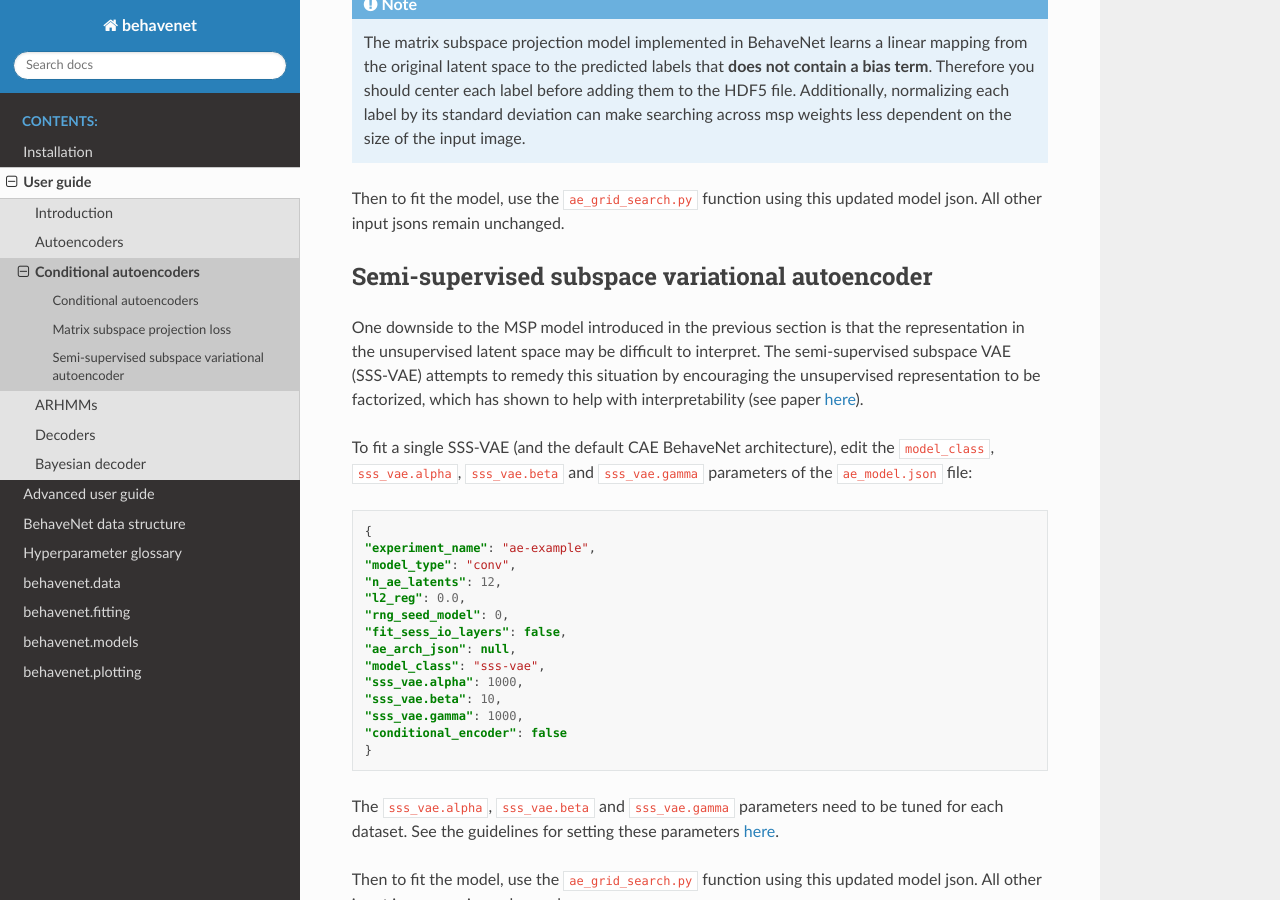
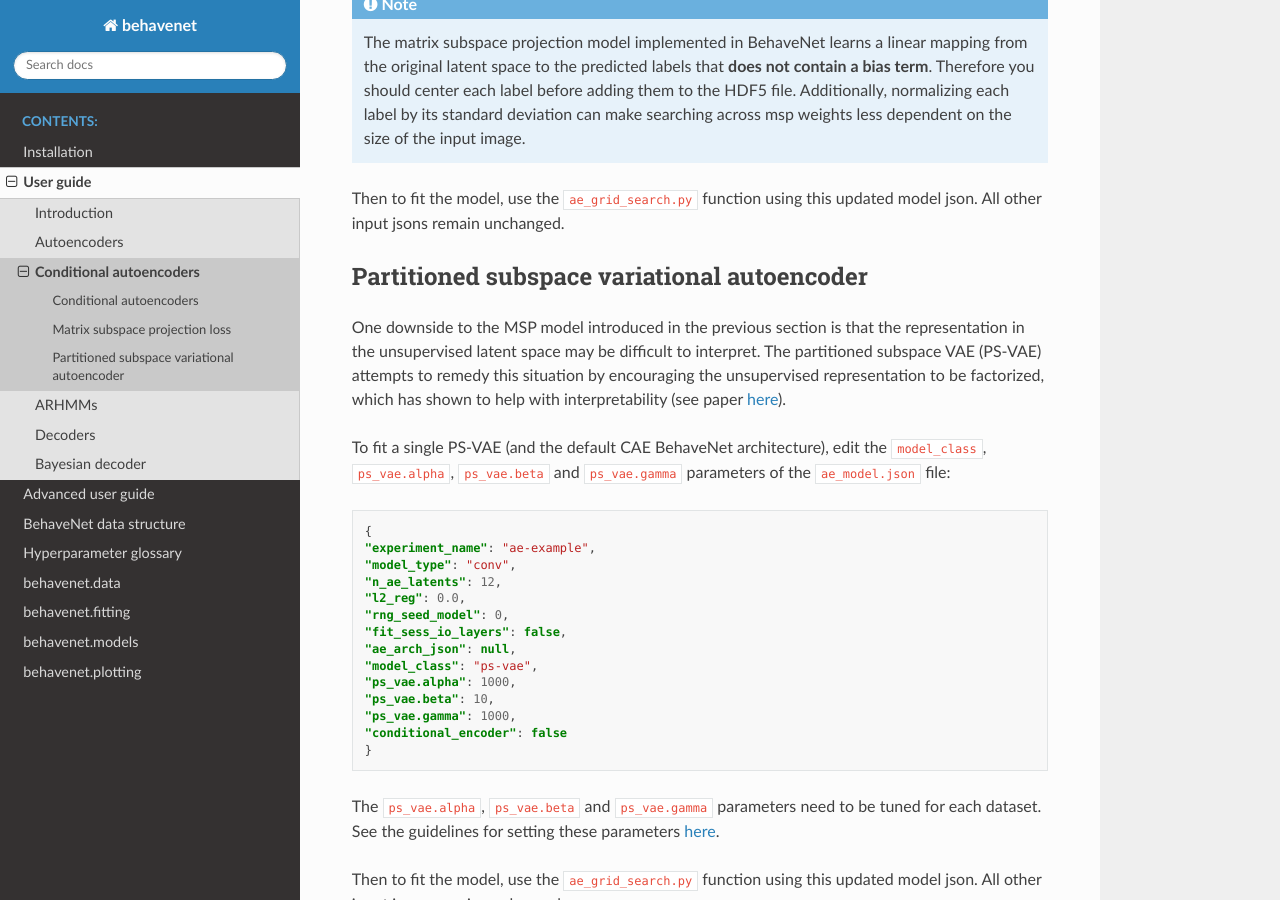
Before and after one commit to themattinthehatt/behavenet, a Sphinx documentation site: the page built from docs/source/user_guide.conditional_autoencoders.rst, in a window 1280 px wide and 900 px high, scrolled down 2143 px. Built offline with Sphinx 7.4.7 and the Read the Docs theme 2.0.0, drawn with Linux system fonts in a browser that asks for light colours; pages that are not in the unit, such as notebooks, are missing from menus.

Commit message:
sss-vae -> ps-vae

```diff
--- a/docs/source/glossary.rst
+++ b/docs/source/glossary.rst
@@ -110,7 +110,7 @@ All models:
     * 'cond-ae': conditional autoencoder
     * 'cond-vae': conditional variational autoencoder
     * 'cond-ae-msp': autoencoder with matrix subspace projection loss
-    * 'sss-vae': semi-supervised subspace variational autoencoder
+    * 'ps-vae': partitioned subspace variational autoencoder
     * 'hmm': hidden Markov model
     * 'arhmm': autoregressive hidden Markov model
     * 'neural-ae': decode AE latents from neural activity
--- a/docs/source/user_guide.conditional_autoencoders.rst
+++ b/docs/source/user_guide.conditional_autoencoders.rst
@@ -112,17 +112,17 @@ Then to fit the model, use the ``ae_grid_search.py`` function using this updated
 other input jsons remain unchanged.
 
 
-.. _sss_vae:
+.. _ps_vae:
 
-Semi-supervised subspace variational autoencoder
-------------------------------------------------
+Partitioned subspace variational autoencoder
+--------------------------------------------
 One downside to the MSP model introduced in the previous section is that the representation in the
-unsupervised latent space may be difficult to interpret. The semi-supervised subspace VAE (SSS-VAE)
+unsupervised latent space may be difficult to interpret. The partitioned subspace VAE (PS-VAE)
 attempts to remedy this situation by encouraging the unsupervised representation to be factorized,
 which has shown to help with interpretability (see paper `here <TODO>`_).
 
-To fit a single SSS-VAE (and the default CAE BehaveNet
-architecture), edit the ``model_class``, ``sss_vae.alpha``,  ``sss_vae.beta`` and ``sss_vae.gamma``
+To fit a single PS-VAE (and the default CAE BehaveNet
+architecture), edit the ``model_class``, ``ps_vae.alpha``,  ``ps_vae.beta`` and ``ps_vae.gamma``
 parameters of the ``ae_model.json`` file:
 
 .. code-block:: json
@@ -135,15 +135,15 @@ parameters of the ``ae_model.json`` file:
     "rng_seed_model": 0,
     "fit_sess_io_layers": false,
     "ae_arch_json": null,
-    "model_class": "sss-vae",
-    "sss_vae.alpha": 1000,
-    "sss_vae.beta": 10,
-    "sss_vae.gamma": 1000,
+    "model_class": "ps-vae",
+    "ps_vae.alpha": 1000,
+    "ps_vae.beta": 10,
+    "ps_vae.gamma": 1000,
     "conditional_encoder": false
     }
 
-The ``sss_vae.alpha``,  ``sss_vae.beta`` and ``sss_vae.gamma`` parameters need to be tuned for
-each dataset. See the guidelines for setting these parameters :ref:`here<sssvae_hparams>`.
+The ``ps_vae.alpha``,  ``ps_vae.beta`` and ``ps_vae.gamma`` parameters need to be tuned for
+each dataset. See the guidelines for setting these parameters :ref:`here<psvae_hparams>`.
 
 Then to fit the model, use the ``ae_grid_search.py`` function using this updated model json. All
 other input jsons remain unchanged.
```
Also changed, not shown: docs/source/adv_user_guide.ps_vae_hparam_search.rst (renamed from docs/source/adv_user_guide.sss_vae_hparam_search.rst, +12 -12 lines), 15 other files.
